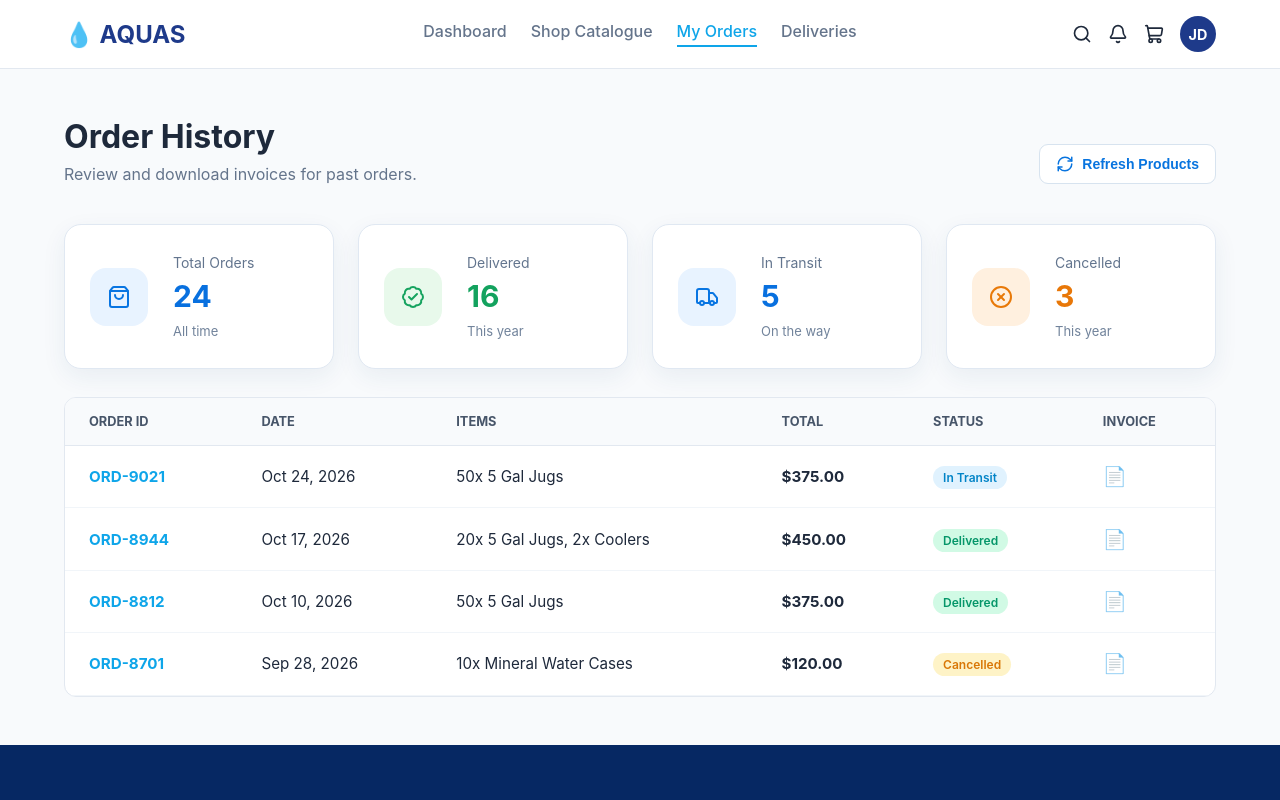
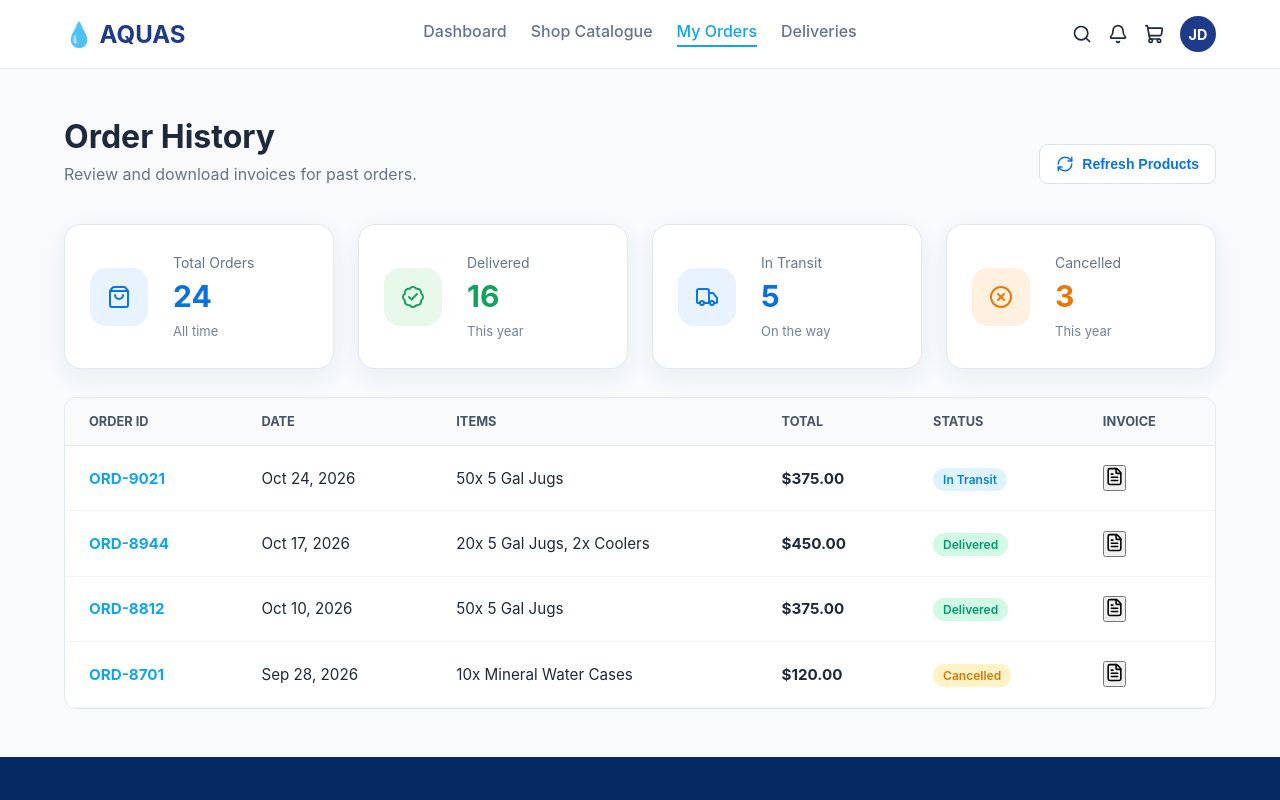
Before and after one commit to sebastian-vishwa/aquas--distribute-app, a React app in the folder frontend/: page /portal/orders in a window 1280 px wide. Shown: the top 800 px of the page. Built offline with nearby package versions, Linux system fonts and the light colour scheme; the HTML template or start-up script is replaced by a standard one.

Commit message:
reg my order changes

```diff
--- a/frontend/src/pages/reg_customer/orders_reg_cus.jsx
+++ b/frontend/src/pages/reg_customer/orders_reg_cus.jsx
@@ -1,6 +1,6 @@
 import React from 'react';
-import {ShoppingBag,BadgeCheck,Truck,CircleX,RefreshCw} from "lucide-react";
-
+import { ShoppingBag, BadgeCheck, Truck, CircleX, RefreshCw, FileText } from "lucide-react";
+import "./portal.css";
 export default function OrdersRegCus() {
   const orders = [
     { id: 'ORD-9021', date: 'Oct 24, 2026', items: '50x 5 Gal Jugs', total: '$375.00', status: 'In Transit', sClass: 'status-blue' },
@@ -79,12 +79,12 @@ export default function OrdersRegCus() {
                 <td>{o.items}</td>
                 <td><strong>{o.total}</strong></td>
                 <td><span className={`status-pill ${o.sClass}`}>{o.status}</span></td>
-                <td><button style={{ background: 'none', border: 'none', cursor: 'pointer', fontSize: '1.2rem' }}>📄</button></td>
+                <td><button className ="invoice-button" title="View Invoice" > <FileText size={19} /> </button></td>
               </tr>
             ))}
         </tbody>
       </table>
     </div>
-    </div>
+    </div >
   );
 }
```
Lines whose indentation alone changed are shown as unchanged.
